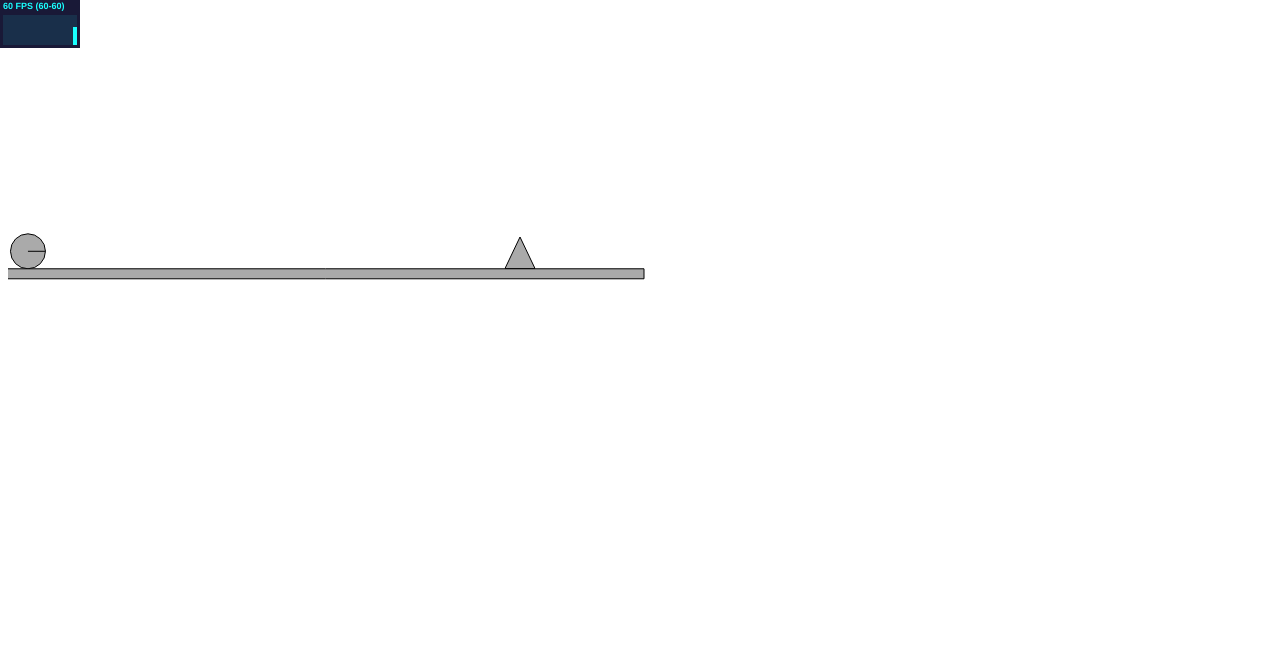
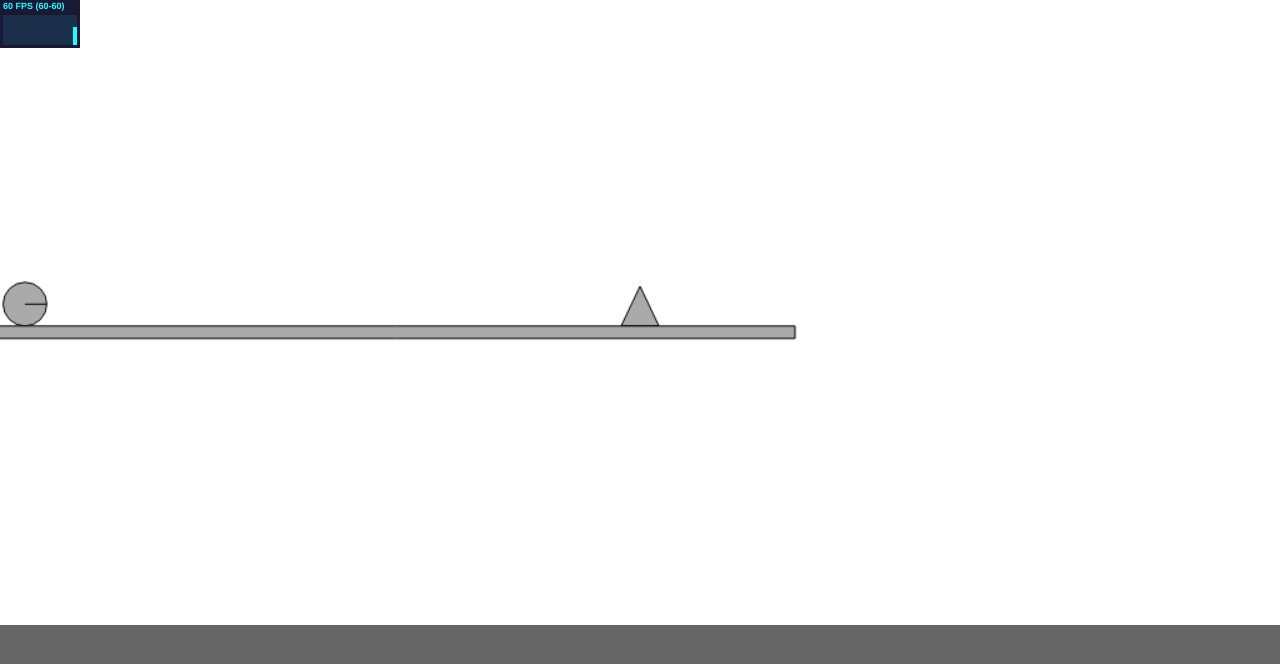
Before and after one commit to filbs111/box2d-learning, a plain HTML site: page index.html in a window 1280 px wide. Drawn offline with Linux system fonts and the light colour scheme.

Commit message:
#3 aspect fit canvas to screen, f to fullscreen

```diff
--- /dev/null
+++ b/css/style.css
@@ -0,0 +1,14 @@
+body {
+  padding:0;
+  margin:0;
+  background:#666;
+  overflow-x:hidden;	/* will not be necessary once no longer need vertical scroll bar (screens are sized without taking
+							horizontal space used by vertical scroll bar into account) */
+}
+canvas {
+  display:block;
+  margin:0px auto 0;
+  border:0px;
+  background:#aff;
+  background-color:white;
+}
--- a/index.html
+++ b/index.html
@@ -7,7 +7,7 @@
   <script src='lib/Box2d.min.js'></script>
   <script src='js-utils/keys.js'></script>
   <script src='js/game.js'></script>
-  <style> canavs { background-color:black; } </style>
+  <link rel="stylesheet" href="css/style.css" />
 </head>
 <body onload="start()">
 <canvas id='b2dCanvas' width='1024' height='500'></canvas>
--- a/js/game.js
+++ b/js/game.js
@@ -23,13 +23,34 @@ var   b2Vec2 = Box2D.Common.Math.b2Vec2
         , b2CircleShape = Box2D.Collision.Shapes.b2CircleShape
 		, b2Shape = Box2D.Collision.Shapes.b2Shape
         , b2DebugDraw = Box2D.Dynamics.b2DebugDraw
+          ;
 
-          ;
+window.onresize = aspectFitCanvas;
+
+function aspectFitCanvas(evt) {
+    var ww = window.innerWidth;
+    var wh = window.innerHeight;
+	if ( ww * canvas.height > wh * canvas.width ) {
+        canvas.style.height = "" + wh + "px";
+        canvas.style.width = "" + ( wh * canvas.width / canvas.height) + "px";
+    } else {
+        canvas.style.width = "" + ww + "px";
+        canvas.style.height = "" + ( ww * canvas.height / canvas.width ) + "px";
+    }
+}
 
 function start(){
 	stats = new Stats();
 	stats.showPanel( 0 ); // 0: fps, 1: ms, 2: mb, 3+: custom
 	document.body.appendChild( stats.dom );
+
+	debugCanvas = document.getElementById("b2dCanvas");
+    debugCtx = debugCanvas.getContext("2d");
+	debugCanvas.style.display="none";
+
+	canvas = document.getElementById("canvas2d");
+    ctx = canvas.getContext("2d");
+	aspectFitCanvas();
 
 	init();
 	keyThing.setKeydownCallback(32,function(){			//32=space key
@@ -37,6 +58,9 @@ function start(){
 	});
 	keyThing.setKeydownCallback(82,function(){			//82=R
 		init();
+	});
+	keyThing.setKeydownCallback(70,function(){			//70=F
+		goFullscreen(canvas);
 	});
 
 	currentTime = (new Date()).getTime();
@@ -46,12 +70,6 @@ function start(){
 function init(){
 	initscount++;
 	console.log("init called. " + initscount);
-
-	debugCanvas = document.getElementById("b2dCanvas");
-    debugCtx = debugCanvas.getContext("2d");
-
-	canvas = document.getElementById("canvas2d");
-    ctx = debugCanvas.getContext("2d");
 
        world = new b2World(
              new b2Vec2(0, 10)    //gravity
@@ -301,3 +319,15 @@ function draw_world(world, context) {
   context.stroke();
   }
 }
+
+function goFullscreen(elem){
+	if (elem.requestFullscreen) {
+	i.requestFullscreen();
+	} else if (elem.webkitRequestFullscreen) {
+		elem.webkitRequestFullscreen();
+	} else if (elem.mozRequestFullScreen) {
+		elem.mozRequestFullScreen();
+	} else if (elem.msRequestFullscreen) {
+		elem.msRequestFullscreen();
+	}
+}
```
